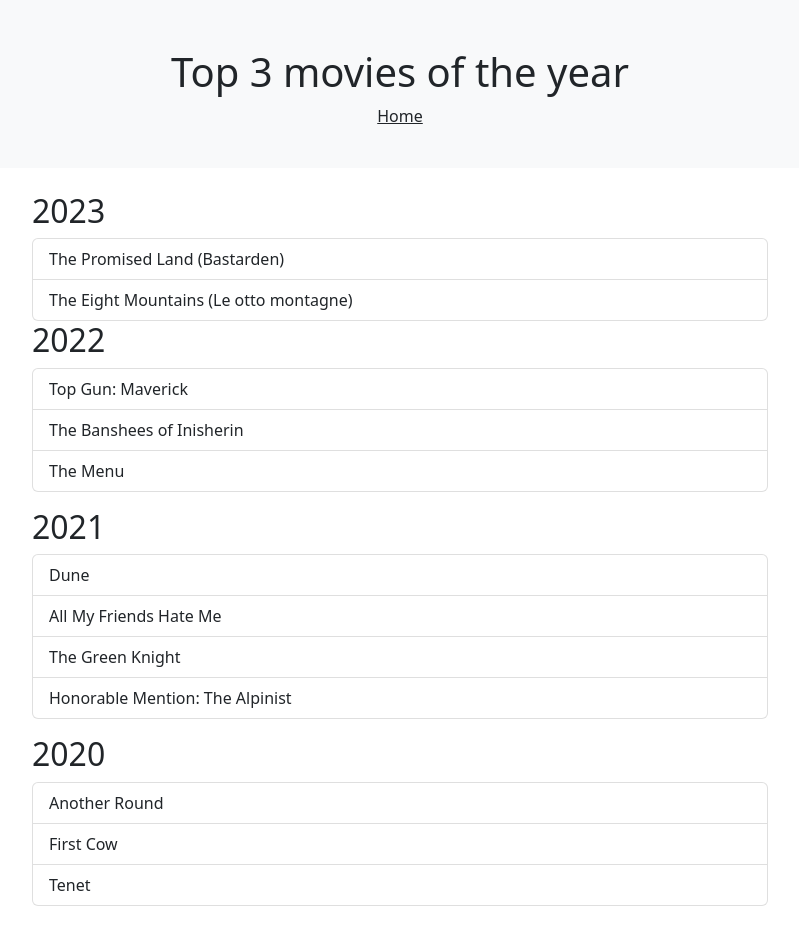
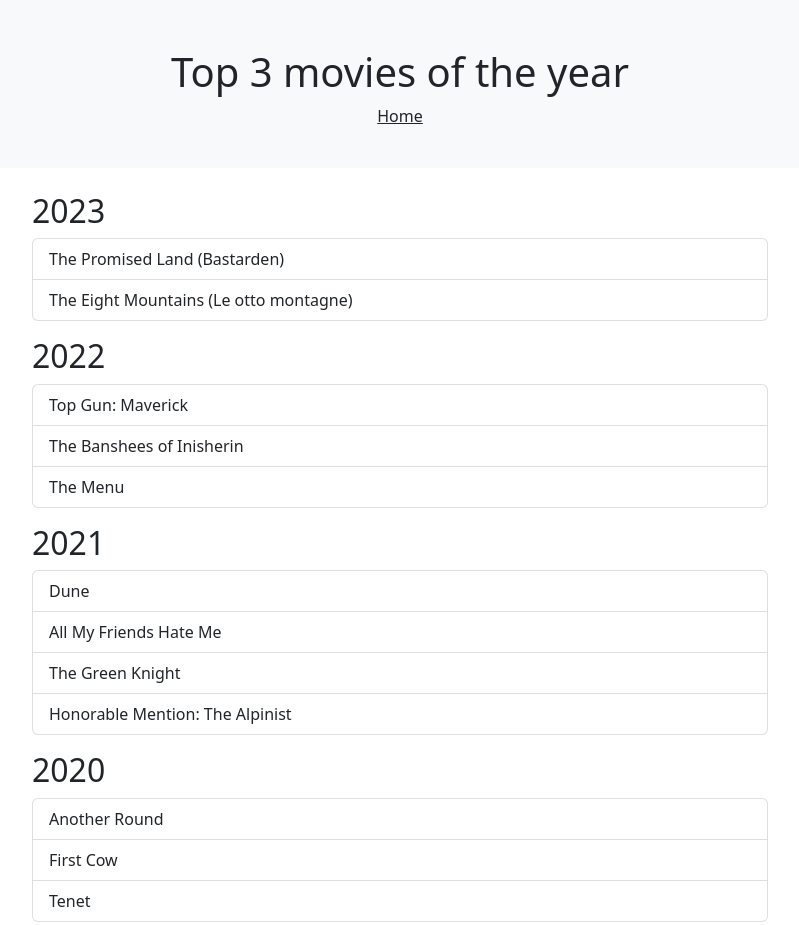
Before and after one commit to bencevass/vassat, a Gatsby site: page /top3movies in a window 1280 px wide. Shown: the top 925 px of the page, without its empty margins (240-1039 px from the left). Built offline with nearby package versions, Linux system fonts and the light colour scheme; Gatsby itself is replaced by a stand-in of ours.

Commit message:
added mt

```diff
--- a/src/pages/top3movies.js
+++ b/src/pages/top3movies.js
@@ -23,7 +23,7 @@
                         <li className="list-group-item">The Promised Land (Bastarden)</li>
                         <li className="list-group-item">The Eight Mountains (Le otto montagne)</li>
                       </ul>
-                        <h2>2022</h2>
+                      <h2 className="mt-3">2022</h2>
                       <ul className="list-group">
                         <li className="list-group-item">Top Gun: Maverick</li>
                         <li className="list-group-item">The Banshees of Inisherin</li>
```
Lines whose indentation alone changed are shown as unchanged.
